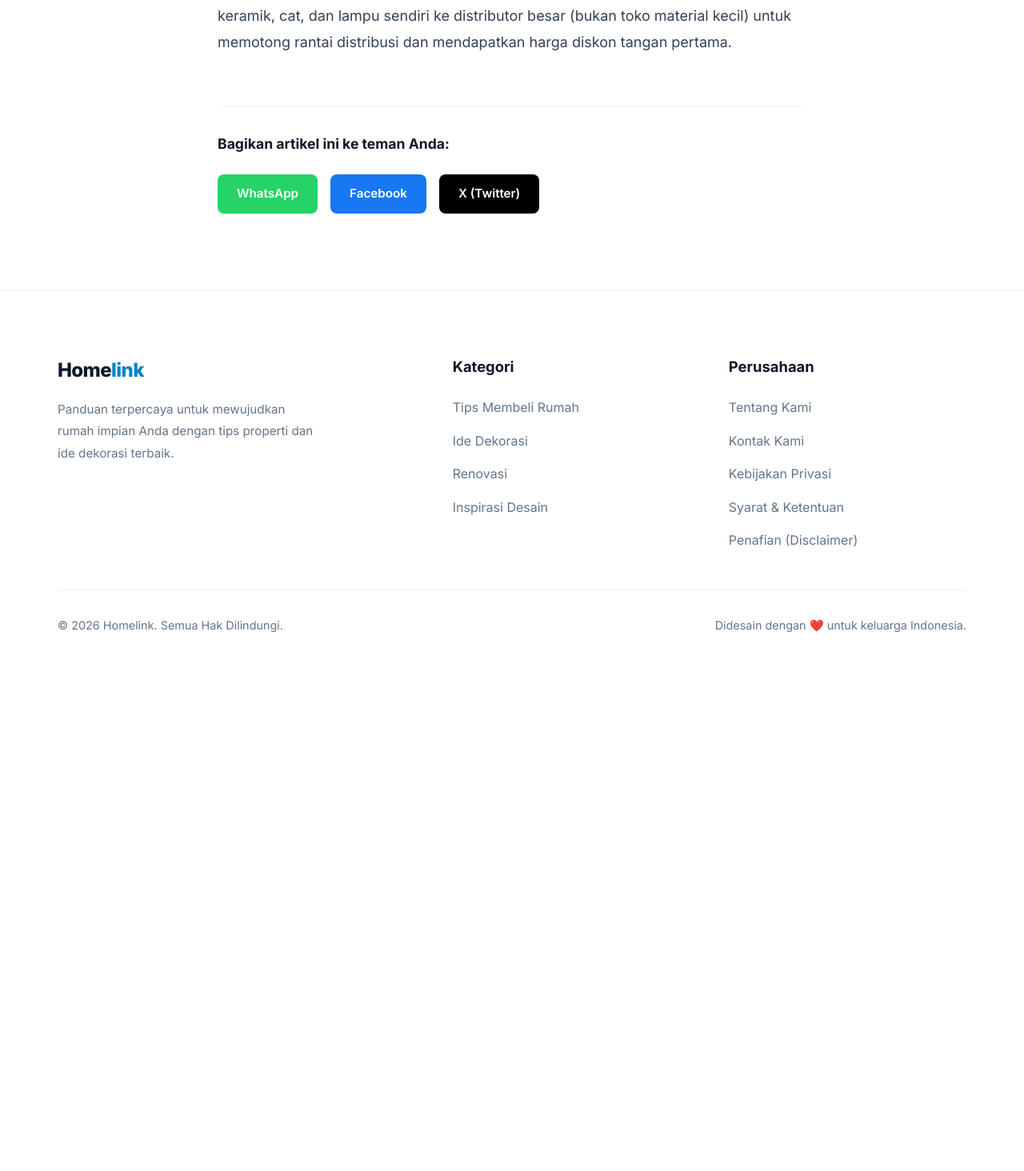
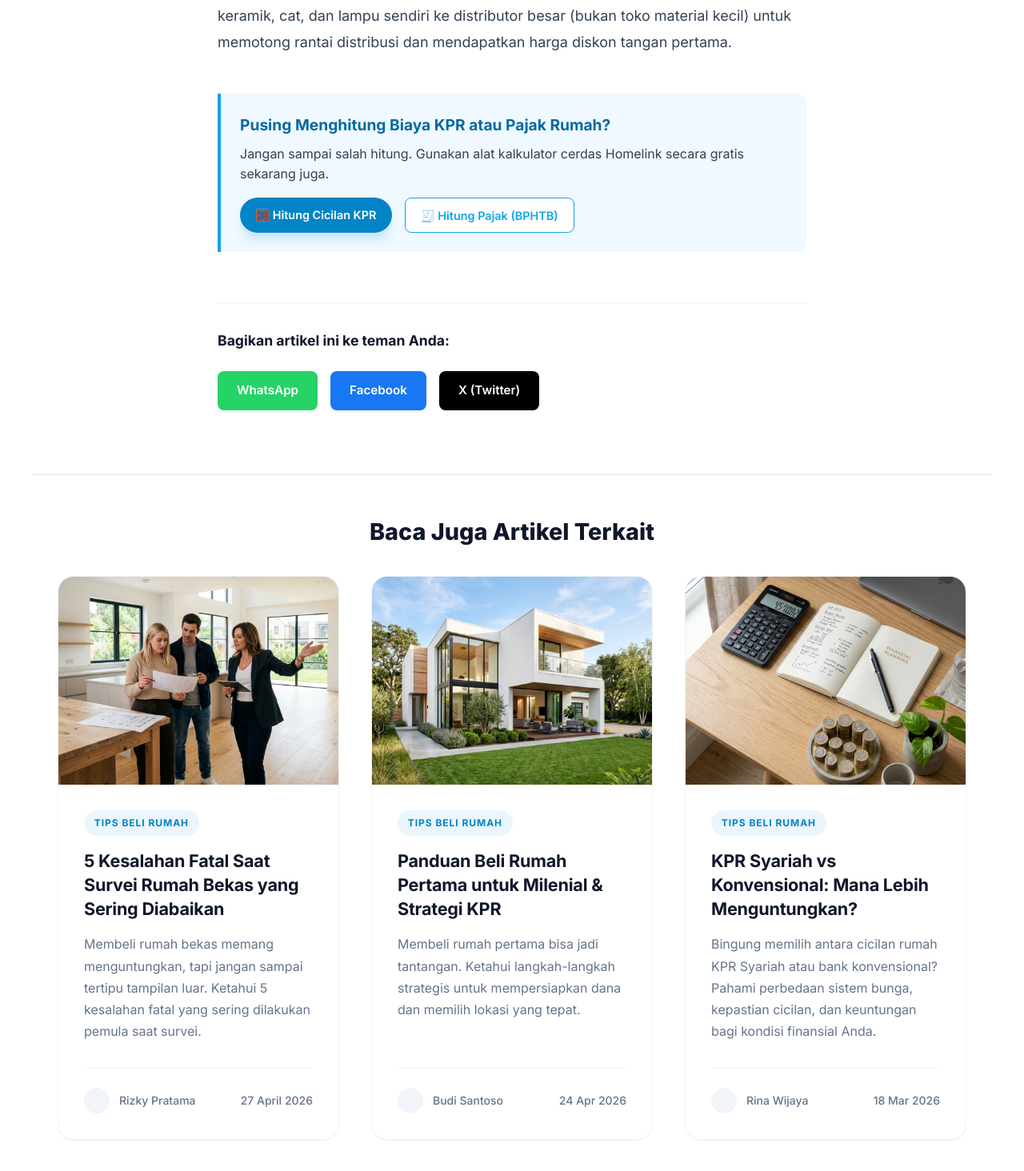
Before and after one commit to crashingdown90/homelink, a Next.js app: page /artikel/biaya-bangun-rumah-per-meter in a window 1280 px wide. Shown: the part 4446-5910 px from the top of the page at 80% size. Before the commit the page ends 5271 px from the top, so only its background shows below. Built offline with nearby package versions, Linux system fonts and the light colour scheme.

Commit message:
feat: add related articles section and calculator CTA to all articles

```diff
--- a/src/app/artikel/[slug]/page.tsx
+++ b/src/app/artikel/[slug]/page.tsx
@@ -1,6 +1,7 @@
 import { Metadata } from 'next';
 import { notFound } from 'next/navigation';
 import Image from 'next/image';
+import Link from 'next/link';
 import { getArticleBySlug, articles } from '@/data/articles';
 
 interface Props {
@@ -141,6 +142,15 @@ export default async function ArticlePage({ params }: Props) {
             dangerouslySetInnerHTML={{ __html: article.content }}
           />
 
+          <div style={{ background: '#f0f9ff', borderLeft: '4px solid #0ea5e9', padding: '1.5rem', borderRadius: '0 12px 12px 0', margin: '3rem 0' }}>
+            <h3 style={{ margin: '0 0 0.5rem 0', color: '#0369a1', fontSize: '1.2rem' }}>Pusing Menghitung Biaya KPR atau Pajak Rumah?</h3>
+            <p style={{ margin: '0 0 1rem 0', color: '#334155' }}>Jangan sampai salah hitung. Gunakan alat kalkulator cerdas Homelink secara gratis sekarang juga.</p>
+            <div style={{ display: 'flex', gap: '1rem', flexWrap: 'wrap' }}>
+              <Link href="/kalkulator-kpr" className="btn-primary" style={{ padding: '0.6rem 1.2rem', fontSize: '0.9rem' }}>🧮 Hitung Cicilan KPR</Link>
+              <Link href="/kalkulator-pajak" style={{ display: 'inline-block', padding: '0.6rem 1.2rem', background: 'white', color: '#0ea5e9', border: '1px solid #0ea5e9', borderRadius: '8px', fontWeight: '600', textDecoration: 'none', fontSize: '0.9rem' }}>🧾 Hitung Pajak (BPHTB)</Link>
+            </div>
+          </div>
+
           <div className="share-section">
             <h3>Bagikan artikel ini ke teman Anda:</h3>
             <div className="share-buttons">
@@ -150,6 +160,42 @@ export default async function ArticlePage({ params }: Props) {
             </div>
           </div>
         </div>
+
+        {/* Related Articles Section */}
+        <div className="container" style={{ marginTop: '5rem', paddingTop: '3rem', borderTop: '1px solid #e2e8f0' }}>
+          <h2 style={{ fontSize: '1.8rem', fontWeight: '800', marginBottom: '2rem', textAlign: 'center' }}>Baca Juga Artikel Terkait</h2>
+          <div className="grid">
+            {articles
+              .filter(a => a.category === article.category && a.slug !== article.slug)
+              .slice(0, 3)
+              .map((relatedArticle) => (
+                <Link href={`/artikel/${relatedArticle.slug}`} key={relatedArticle.id} className="card">
+                  <div className="card-img-container">
+                    <Image
+                      src={relatedArticle.image}
+                      alt={relatedArticle.title}
+                      fill
+                      className="card-img"
+                      sizes="(max-width: 768px) 100vw, (max-width: 1200px) 50vw, 33vw"
+                    />
+                  </div>
+                  <div className="card-content">
+                    <span className="card-tag">{relatedArticle.category}</span>
+                    <h3 className="card-title">{relatedArticle.title}</h3>
+                    <p className="card-excerpt">{relatedArticle.excerpt}</p>
+                    <div className="card-meta">
+                      <div className="author-info">
+                        <div className="author-avatar"></div>
+                        <span>{relatedArticle.author}</span>
+                      </div>
+                      <span>{relatedArticle.date}</span>
+                    </div>
+                  </div>
+                </Link>
+              ))
+            }
+          </div>
+        </div>
       </article>
     </>
   );
```
